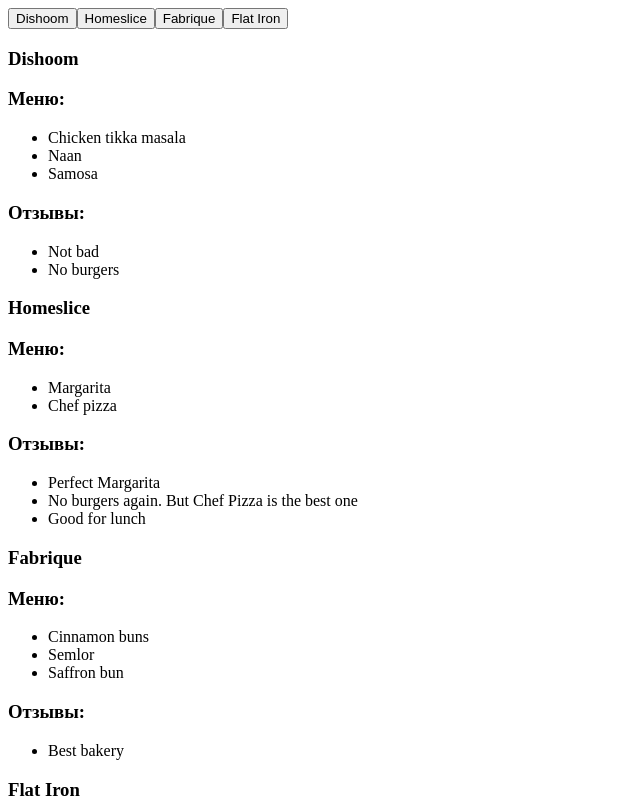
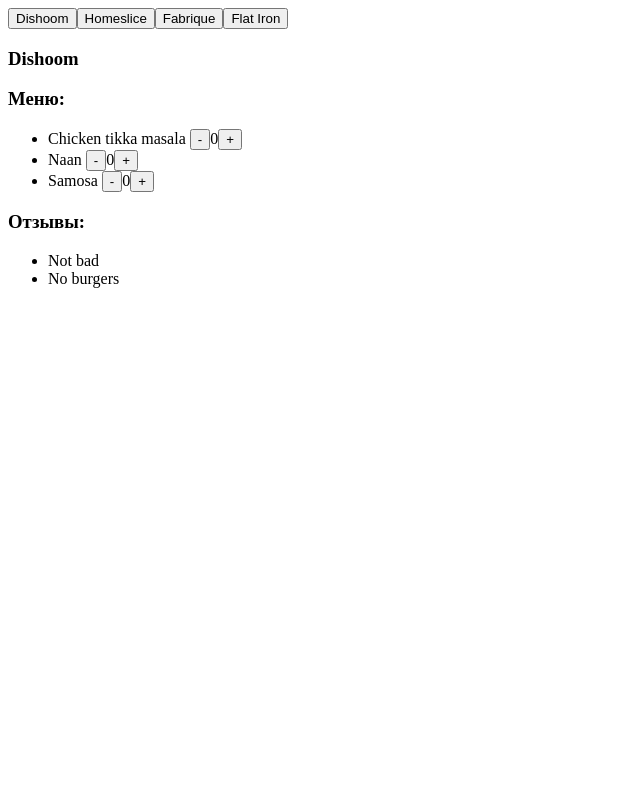
Before and after one commit to jesian85/react-course, a React (Vite) app: page / in a window 1280 px wide. Both pictures are taken after a click on the button "Dishoom". Shown: the top 800 px of the page, without its empty margins (0-640 px from the left). Built offline with nearby package versions, Linux system fonts and the light colour scheme.

Commit message:
Задание №3

```diff
--- /dev/null
+++ b/src/components/counter/component.jsx
@@ -0,0 +1,15 @@
+import { useState } from "react";
+
+const COUNTER_MIN = 0;
+const COUNTER_MAX = 5;
+
+export const Counter = () => {
+    const [counter, setCounter] = useState(COUNTER_MIN);
+    const increase = () => setCounter(c => c < COUNTER_MAX ? c + 1 : COUNTER_MAX);
+    const decrease = () => setCounter(c => c > COUNTER_MIN ? c - 1 : COUNTER_MIN);
+    return (
+        <>
+            <button onClick={decrease}>-</button>{counter}<button onClick={increase}>+</button>
+        </>
+    );
+};
--- a/src/components/dish/component.jsx
+++ b/src/components/dish/component.jsx
@@ -1,6 +1,12 @@
+import { Counter } from '../counter/component';
+
 export const Dish = ({ dish }) => {
     if (!dish) {
         return;
     }
-    return <div>{dish.name}</div>;
+    return (
+        <div>
+            {dish.name} <Counter />
+        </div>
+    );
 };
--- a/src/components/restaurant-tabs/component.jsx
+++ b/src/components/restaurant-tabs/component.jsx
@@ -1,10 +1,10 @@
 import { Tab } from '../tab/component';
 
-export const RestaurantTabs = ({restaurants}) => {
+export const RestaurantTabs = ({restaurants, onRestaurantSelect}) => {
     return (
         <div>
-            { restaurants.map((restaurant) => (
-                <Tab key={restaurant.id}>{restaurant.name}</Tab>
+            { restaurants.map(({ id, name }) => (
+                <Tab key={id} onTabClick={() => onRestaurantSelect(name)}>{name}</Tab>
             ))}
         </div>
     );
--- a/src/components/tab/component.jsx
+++ b/src/components/tab/component.jsx
@@ -1,3 +1,3 @@
-export const Tab = ({ children }) => {
-    return <button>{ children }</button>;
+export const Tab = ({ children, onTabClick }) => {
+    return <button onClick={onTabClick}>{ children }</button>;
 };
--- a/src/pages/restaurants-page/component.jsx
+++ b/src/pages/restaurants-page/component.jsx
@@ -1,11 +1,24 @@
 import { RestaurantTabs } from '../../components/restaurant-tabs/component'
-import { Restaurants } from '../../components/restaurants/component';
+// import { Restaurants } from '../../components/restaurants/component';
+import { Restaurant } from '../../components/restaurant/component'
+import { useState } from 'react';
 
 export const RestaurantsPage = ({ restaurants }) => {
+    const [selectedRestaurant, setSelectedRestaurant] = useState();
+    if (!restaurants.length) {
+        return null;
+    }
+    // console.log(selectedRestaurant);
+    // const filteredRestaurants = restaurants.filter(({ name }) => name === selectedRestaurant);
+    const restaurant = restaurants.find(({ name }) => name === selectedRestaurant);
+    // console.log(restaurant?.name);
     return (
         <div>
-            <RestaurantTabs restaurants={restaurants} />
-            <Restaurants restaurants={restaurants} />
+            <RestaurantTabs restaurants={restaurants} onRestaurantSelect={setSelectedRestaurant} />
+            {/* {filteredRestaurants.length > 0} */}
+            {/* <Restaurants restaurants={filteredRestaurants} /> */}
+            {restaurant !== undefined}
+            <Restaurant restaurant={restaurant} />
         </div>
     );
 };
```
